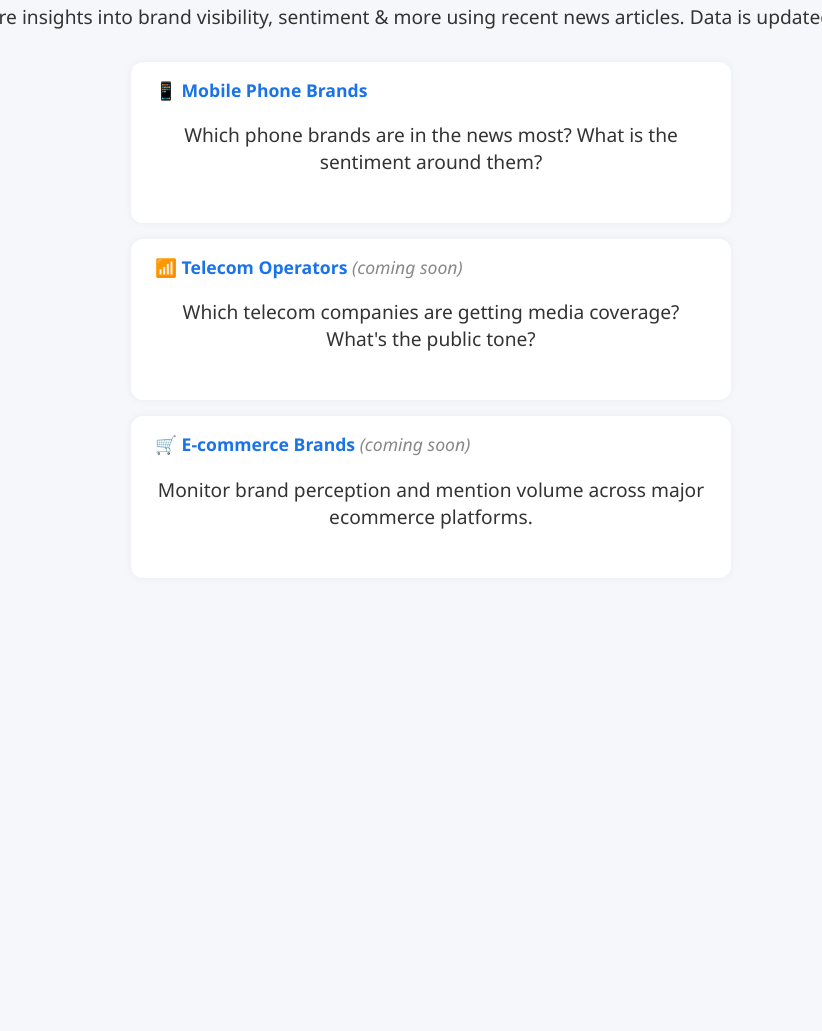
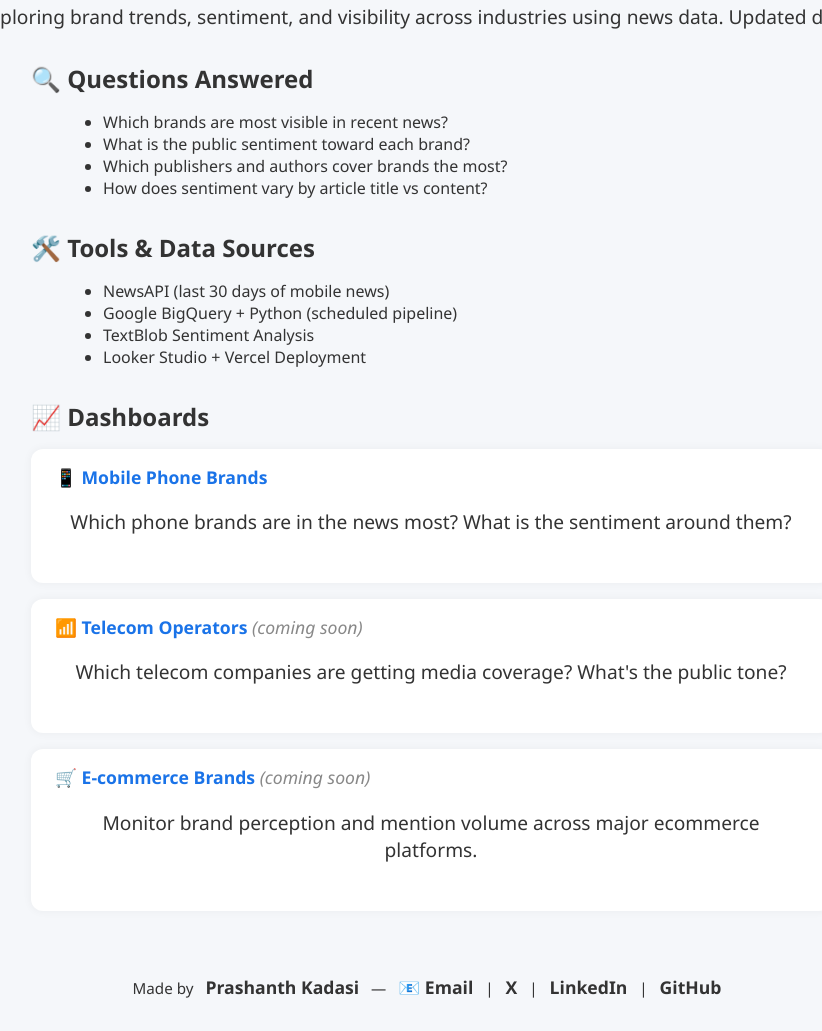
Before and after one commit to kprsnt2/dashboard_site, a plain HTML site: page public/index.html in a window 1280 px wide. Shown: the part 130-1161 px from the top of the page, without its empty margins (209-1031 px from the left). Before the commit the page ends 800 px from the top, so only its background shows below. Drawn offline with Linux system fonts and the light colour scheme.

Commit message:
Update homepage with questions, tools, and social links

```diff
--- a/public/index.html
+++ b/public/index.html
@@ -1,4 +1,3 @@
-
 <!DOCTYPE html>
 <html lang="en">
 <head>
@@ -6,57 +5,47 @@
   <meta name="viewport" content="width=device-width, initial-scale=1.0"/>
   <title>Brand Intelligence Dashboards</title>
   <style>
-    body {
-      font-family: 'Segoe UI', sans-serif;
-      margin: 0;
-      padding: 2rem;
-      background-color: #f5f7fa;
-      color: #333;
-    }
-    h1 {
-      text-align: center;
-      font-size: 2.5rem;
-      margin-bottom: 1rem;
-    }
-    p {
-      text-align: center;
-      font-size: 1.2rem;
-      margin-bottom: 2rem;
-    }
-    .dashboard-list {
-      display: flex;
-      flex-direction: column;
-      gap: 1rem;
-      max-width: 600px;
-      margin: 0 auto;
-    }
-    .dashboard-item {
-      background: #fff;
-      padding: 1rem 1.5rem;
-      border-radius: 12px;
-      box-shadow: 0 0 10px rgba(0,0,0,0.05);
-      transition: transform 0.2s;
-    }
-    .dashboard-item:hover {
-      transform: translateY(-4px);
-    }
-    a {
-      text-decoration: none;
-      color: #1a73e8;
-      font-weight: bold;
-      font-size: 1.1rem;
-    }
-    .coming-soon {
-      color: #888;
-      font-style: italic;
-      font-weight: normal;
-    }
+    body { font-family: 'Segoe UI', sans-serif; margin: 0; padding: 2rem; background-color: #f5f7fa; color: #333; }
+    h1 { text-align: center; font-size: 2.5rem; margin-bottom: 1rem; }
+    p { text-align: center; font-size: 1.2rem; margin-bottom: 2rem; }
+    .section { max-width: 800px; margin: 2rem auto; }
+    .section h2 { font-size: 1.5rem; margin-bottom: 0.5rem; }
+    ul { list-style-type: disc; margin-left: 2rem; }
+    .dashboard-list { display: flex; flex-direction: column; gap: 1rem; margin-top: 1rem; }
+    .dashboard-item { background: #fff; padding: 1rem 1.5rem; border-radius: 12px; box-shadow: 0 0 10px rgba(0,0,0,0.05); transition: transform 0.2s; }
+    .dashboard-item:hover { transform: translateY(-4px); }
+    a { text-decoration: none; color: #1a73e8; font-weight: bold; font-size: 1.1rem; }
+    .coming-soon { color: #888; font-style: italic; font-weight: normal; }
+    .footer { text-align: center; margin-top: 4rem; font-size: 0.95rem; }
+    .footer a { margin: 0 0.5rem; color: #333; }
   </style>
 </head>
 <body>
   <h1>📊 Brand Intelligence Dashboards</h1>
-  <p>Explore insights into brand visibility, sentiment & more using recent news articles. Data is updated daily. 🚀</p>
+  <p>Exploring brand trends, sentiment, and visibility across industries using news data. Updated daily 🚀</p>
 
+  <div class="section">
+    <h2>🔍 Questions Answered</h2>
+    <ul>
+      <li>Which brands are most visible in recent news?</li>
+      <li>What is the public sentiment toward each brand?</li>
+      <li>Which publishers and authors cover brands the most?</li>
+      <li>How does sentiment vary by article title vs content?</li>
+    </ul>
+  </div>
+
+  <div class="section">
+    <h2>🛠️ Tools & Data Sources</h2>
+    <ul>
+      <li>NewsAPI (last 30 days of mobile news)</li>
+      <li>Google BigQuery + Python (scheduled pipeline)</li>
+      <li>TextBlob Sentiment Analysis</li>
+      <li>Looker Studio + Vercel Deployment</li>
+    </ul>
+  </div>
+
+  <div class="section">
+    <h2>📈 Dashboards</h2>
     <div class="dashboard-list">
       <div class="dashboard-item">
         <a href="/mobile_brands">📱 Mobile Phone Brands</a>
@@ -71,5 +60,14 @@
         <p>Monitor brand perception and mention volume across major ecommerce platforms.</p>
       </div>
     </div>
+  </div>
+
+  <div class="footer">
+    Made by <a href="https://kprsnt.in" target="_blank">Prashanth Kadasi</a> —
+    <a href="mailto:kprsnt@gmail.com">📧 Email</a> |
+    <a href="https://x.com/prashanth_29" target="_blank">X</a> |
+    <a href="https://linkedin.com/in/prashanth-kumar-kadasi-b5281765/" target="_blank">LinkedIn</a> |
+    <a href="https://github.com/kprsnts" target="_blank">GitHub</a>
+  </div>
 </body>
 </html>
```
Lines whose indentation alone changed are shown as unchanged.
